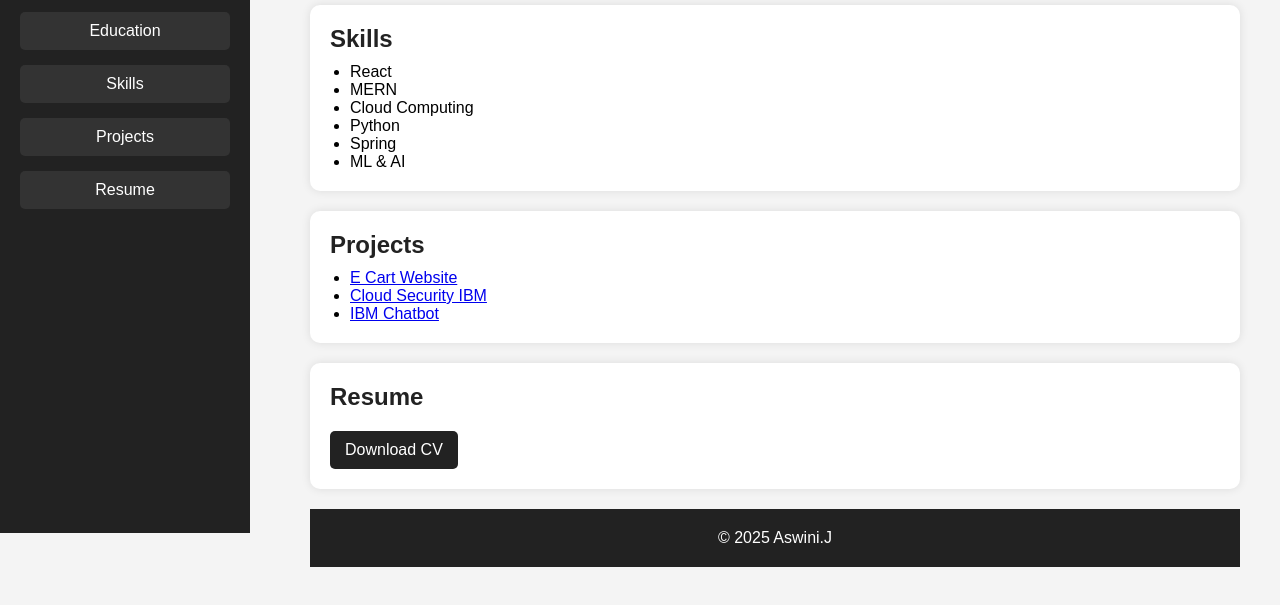
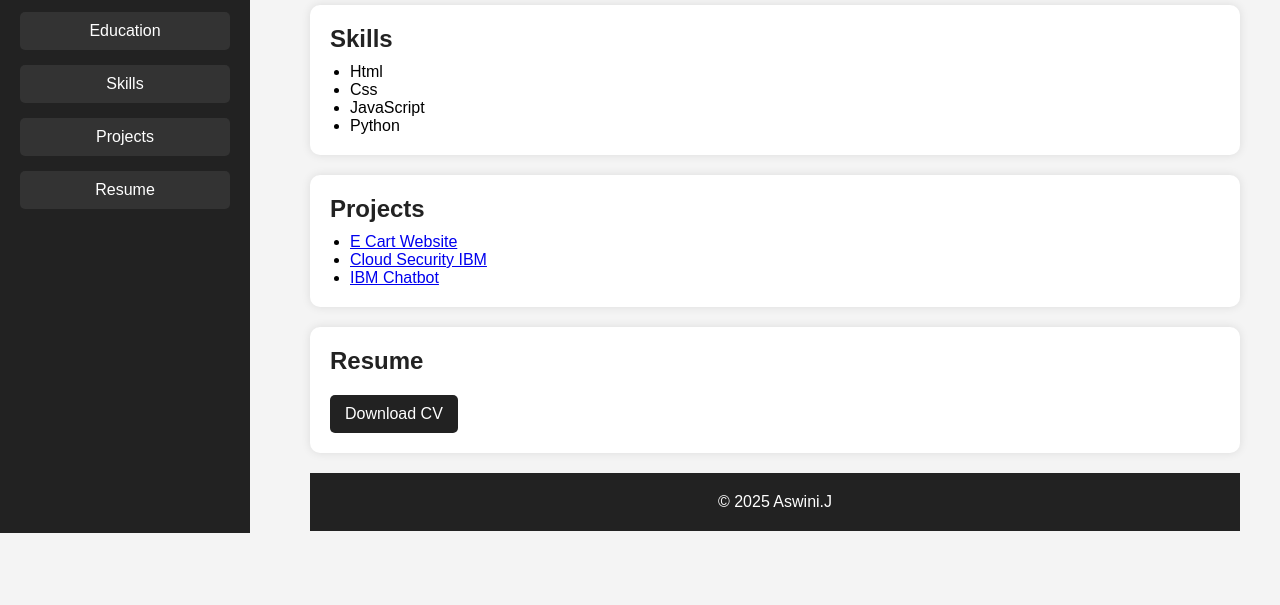
Before and after one commit to missaswini/portfolio, a plain HTML site: page index.html in a window 1280 px wide. Shown: the part 267-872 px from the top of the page. After the commit the page ends 838 px from the top, so only its background shows below. Drawn offline with Linux system fonts and the light colour scheme.

Commit message:
Update index.html

```diff
--- a/index.html
+++ b/index.html
@@ -149,12 +149,10 @@
         <section id="skills" class="section">
             <h2>Skills</h2>
             <ul>
-                <li>React</li>
-                <li>MERN</li>
-                <li>Cloud Computing</li>
+                <li>Html</li>
+                <li>Css</li>
+                <li>JavaScript</li>
                 <li>Python</li>
-                <li>Spring</li>
-                <li>ML & AI</li>
             </ul>
         </section>
         <section id="projects" class="section">
```
